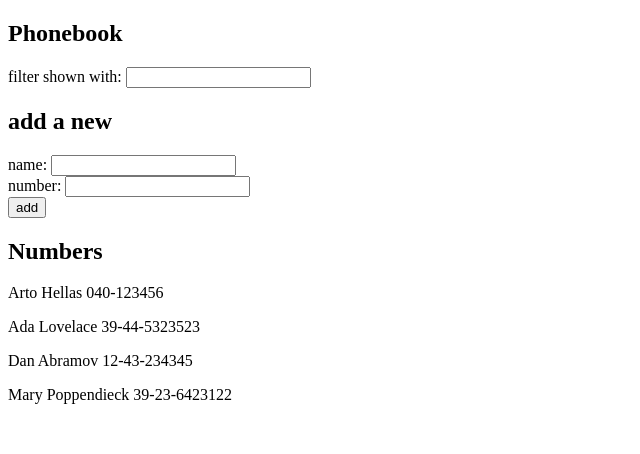
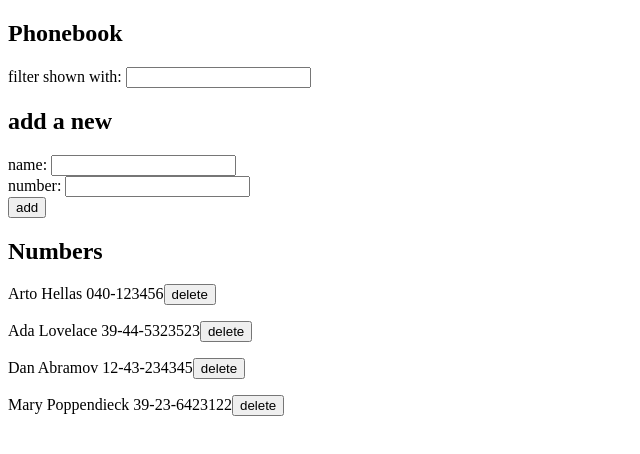
Before and after one commit to JokisAtte/Fullstackopen, a React (Create React App) app in the folder part 2/2.6/: page / in a window 1280 px wide. Shown: the top 454 px of the page, without its empty margins (0-640 px from the left). Built offline with nearby package versions, Linux system fonts and the light colour scheme; data requests are answered from the project's data file.

Commit message:
Delete nappi lisätty

```diff
--- a/part 2/2.6/src/App.js
+++ b/part 2/2.6/src/App.js
@@ -6,16 +6,35 @@ const Person = (props) => {
   return(
       <p>
           {props.name} {props.phone}
+          <DeleteButton id = {props.id} name = {props.name} del={props.del} />
       </p>
     )
 }
 
+const DeleteButton = (props) => {
+  const call = () => {
+    props.del(props)
+  }
+  return(
+    <button onClick = {call}>delete</button>
+  )
+}
+
 const PersonsForm = (props) => {
-  const toShow = props.persons.filter(person => person.name.toUpperCase().includes(props.search.toUpperCase()) === true)
+  console.log(props)
+  const toShow = props.persons.filter(person =>
+    person.name.toUpperCase().includes(props.search.toUpperCase()) === true)
   return(
     <div>
     <h2>Numbers</h2>
-    {toShow.map((person) => <Person key = {person.name} name = {person.name} phone = {person.number}/>)}
+    {toShow.map((person) =>
+    <Person
+      key = {person.name}
+      id = {person.id}
+      name = {person.name}
+      phone = {person.number}
+      del = {props.del}
+    />)}
     </div>
   )
 }
@@ -39,11 +58,28 @@ const App = () => {
     personService
       .getAll()
       .then(response => {
-        console.log('get all promise fulfilled')
+        console.log('get all promise fulfilled, data:')
+        console.log(response.data)
         setPersons(response.data)
     })
   },[])
 
+  const handleDelete = (person) => {
+    let wantToDelete = window.confirm(`Delete ${person.name}?`)
+    if(wantToDelete){
+      personService
+        .deleteContact(person.id)
+        .then(() => {
+          personService.getAll()
+            .then(response => {
+              setPersons(response.data)
+            })
+          //setPersons(response.data)
+        })
+    }
+  }
+
+  //This handles new contacts
   const addName = (event) => {
     event.preventDefault()
 
@@ -54,15 +90,17 @@ const App = () => {
 
     const names = persons.map(person => person.name)
     if(!names.includes(newName)){
-        setPersons(persons.concat(personObject))
+      console.log('lisätään ', personObject)
+      //setPersons(persons.concat(personObject))
+      personService
+      .create(personObject)
+      .then(response => {
+        setPersons(persons.concat(response.data))
+      })
     } else {
       window.alert(`${newName} is already added to phonebook`)
     }
-    personService
-      .create('http://localhost:3001/persons', personObject)
-      .then(response => {
-        console.log(response)
-      })
+
     setNewName('')
     setNewPhone('')
   }
@@ -95,7 +133,11 @@ const App = () => {
           <button type="submit">add</button>
         </div>
       </form>
-      <PersonsForm persons = {persons} search = {newSearch}/>
+      <PersonsForm
+        persons = {persons}
+        search = {newSearch}
+        del = {handleDelete}
+      />
     </div>
   )
 }
--- a/part 2/2.6/src/services/persons.js
+++ b/part 2/2.6/src/services/persons.js
@@ -13,8 +13,13 @@ const update = (id, newObject) => {
     return axios.put(`${baseUrl}/${id}`, newObject)
 }
 
+const deleteContact = id => {
+    return axios.delete(`${baseUrl}/${id}`)
+}
+
 export default {
     getAll: getAll,
     create: create,
-    update: update
+    update: update,
+    deleteContact: deleteContact
 }
```
Lines whose indentation alone changed are shown as unchanged.
